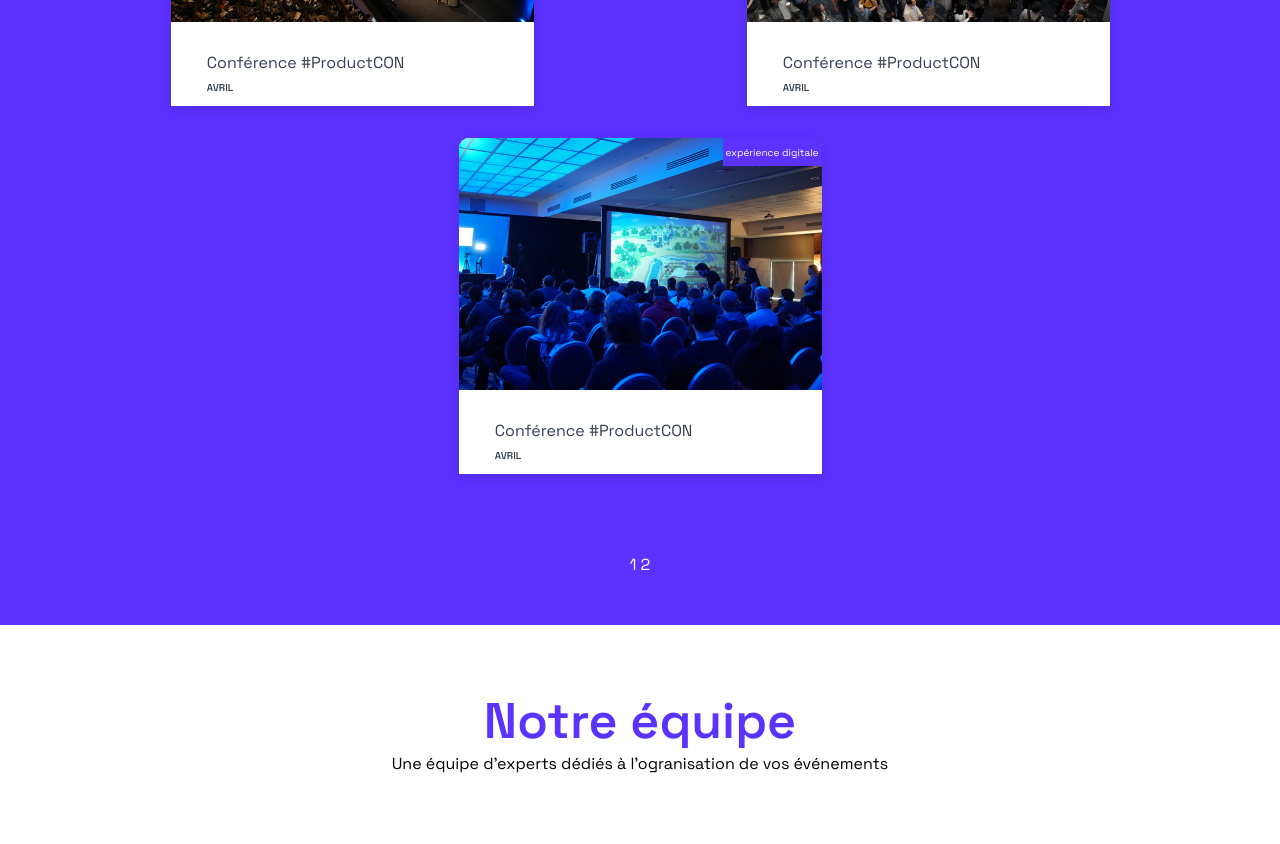
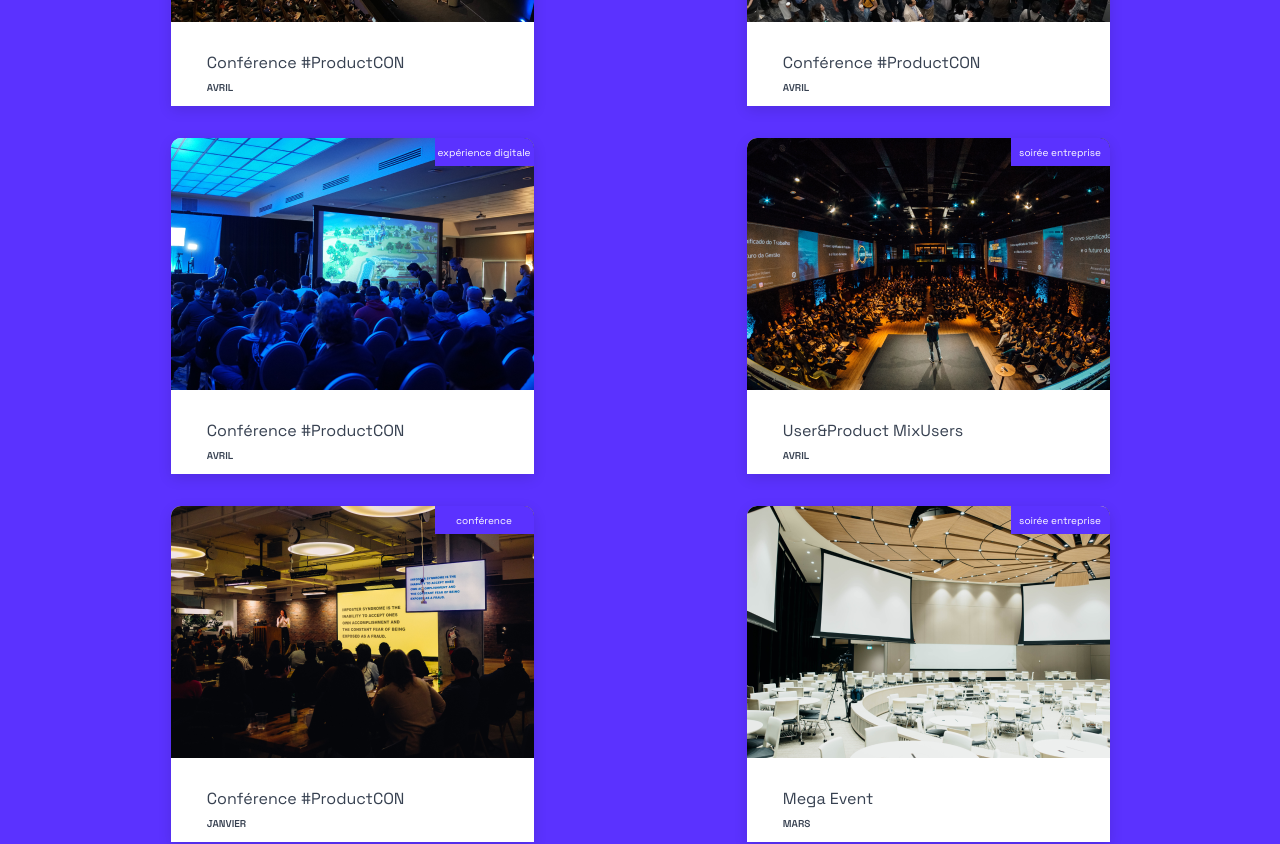
Before and after one commit to NatashaFinkel/Debuggez-une-application-React.JS-main, a React (Create React App) app: page / in a window 1280 px wide. Shown: the part 3340-4184 px from the top of the page. Built offline with nearby package versions, Linux system fonts and the light colour scheme.

Commit message:
Rectification de la fonction de tri de la galerie Nos réalisations

```diff
--- a/src/containers/Events/index.js
+++ b/src/containers/Events/index.js
@@ -7,35 +7,21 @@ import ModalEvent from "../ModalEvent";
 
 import "./style.css";
 
-const PER_PAGE = 9;
+//  const PER_PAGE = 9;
+
 
 const EventList = () => {
   const { data, error } = useData();
-  const [type, setType] = useState();
-  const [currentPage, setCurrentPage] = useState(1);
-  const filteredEvents = (
-    (!type
-      ? data?.events
-      : data?.events) || []
-  ).filter((_event, index) => {
-    if (
-      (currentPage - 1) * PER_PAGE <= index &&
-      PER_PAGE * currentPage > index
-    ) {
-      return true;
-    }
-    return false;
-  });
+  const [type, setType] = useState(null);
+//  const [currentPage, setCurrentPage] = useState(1);
+  const filteredEvents = (data?.events || []).filter(event => !type || event.type === type);
+
   const changeType = (evtType) => {
-    setCurrentPage(1);
+ //   setCurrentPage(1);
     setType(evtType);
   };
-  function CreatePagination(events, maxPerPage) {
-    return Math.floor((events?.length || 0) / maxPerPage) + 1;
-  }
 
-  const typeList = new Set(data?.events.map((event) => event.type));
-  const pageNumber = CreatePagination(filteredEvents, PER_PAGE);
+  const typeList = Array.from(new Set(data?.events.map((event) => event.type)));
 
   return (
     <>
@@ -46,7 +32,7 @@ const EventList = () => {
         <>
           <h3 className="SelectTitle">Catégories</h3>
           <Select
-            selection={Array.from(typeList)}
+            selection={typeList}
             onChange={(value) => (value ? changeType(value) : changeType(null))}
           />
           <div id="events" className="ListContainer">
@@ -64,14 +50,14 @@ const EventList = () => {
               </Modal>
             ))}
           </div>
-          <div className="Pagination">
+          {/*  <div className="Pagination">
             {[...Array(pageNumber || 0)].map((_, n) => (
               // eslint-disable-next-line react/no-array-index-key
               <a key={n} href="#events" onClick={() => setCurrentPage(n + 1)}>
                 {n + 1}
               </a>
             ))}
-          </div>
+          </div> */}
         </>
       )}
     </>
```
